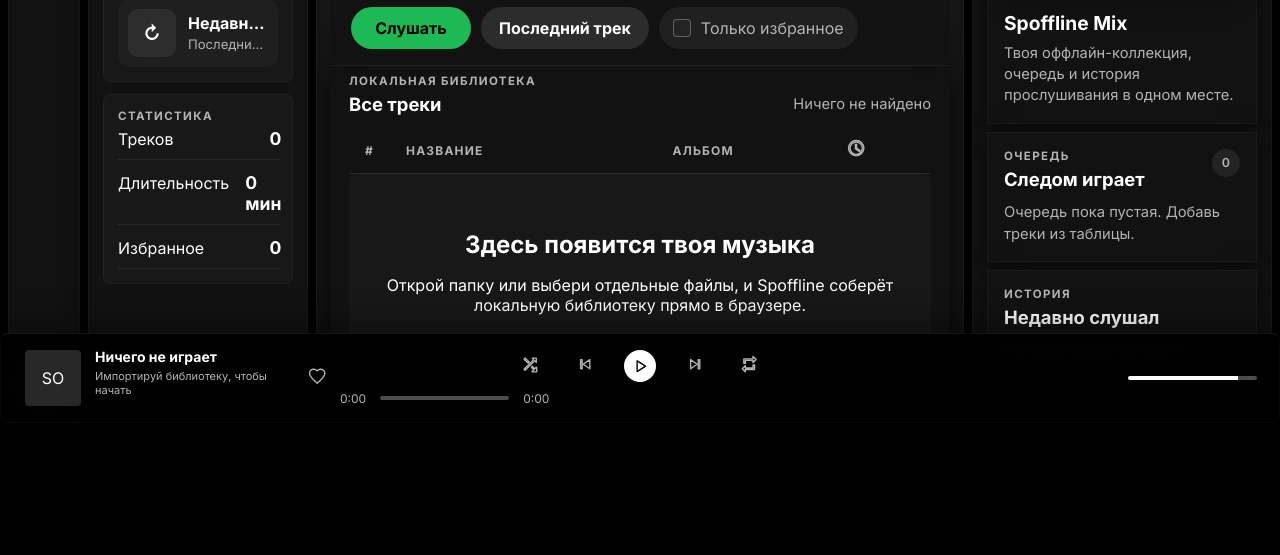
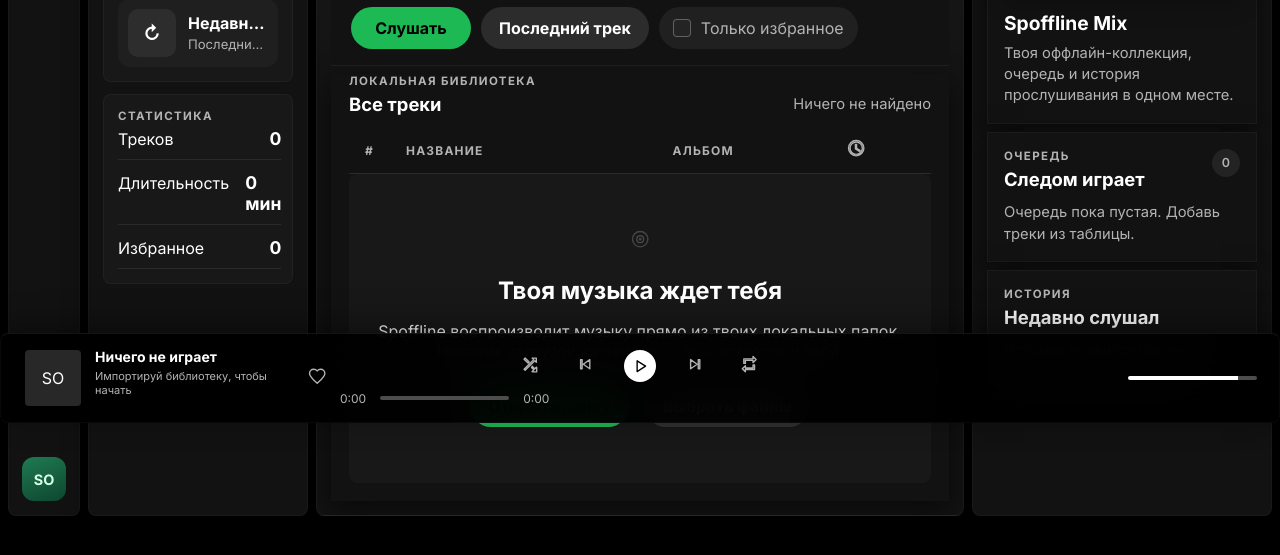
Before and after one commit to MrPauk335/Spoffline, a website: page public/index.html in a window 1280 px wide. Shown: the part 377-932 px from the top of the page. Before the commit the page ends 899 px from the top, so only its background shows below. Drawn offline with Linux system fonts and the light colour scheme.

Commit message:
UX: Interactive empty state with quick action buttons

```diff
--- a/public/app.js
+++ b/public/app.js
@@ -50,7 +50,9 @@
   volumeInput: document.querySelector("#volume-input"),
   toast: document.querySelector("#toast"),
   fallbackFolderInput: document.querySelector("#fallback-folder-input"),
-  fallbackFileInput: document.querySelector("#fallback-file-input")
+  fallbackFileInput: document.querySelector("#fallback-file-input"),
+  emptyAddFolderBtn: document.querySelector("#empty-add-folder-btn"),
+  emptyAddFilesBtn: document.querySelector("#empty-add-files-btn")
 };
 
 const state = loadState();
@@ -120,6 +122,10 @@
   dom.clearLibraryBtn.addEventListener("click", clearLibrary);
   dom.playRandomBtn.addEventListener("click", playRandomTrack);
   dom.resumeLastBtn.addEventListener("click", resumeLastTrack);
+
+  if (dom.emptyAddFolderBtn) dom.emptyAddFolderBtn.addEventListener("click", importFromFolder);
+  if (dom.emptyAddFilesBtn) dom.emptyAddFilesBtn.addEventListener("click", importFromFiles);
+
 
   dom.searchInput.addEventListener("input", () => {
     state.searchQuery = dom.searchInput.value.trim();
--- a/public/index.html
+++ b/public/index.html
@@ -223,11 +223,18 @@
           </table>
 
             <div id="empty-state" class="empty-state">
-              <h4>Здесь появится твоя музыка</h4>
+              <div class="empty-icon">
+                <svg viewBox="0 0 24 24" width="64" height="64" fill="currentColor" style="opacity: 0.2;"><path d="M12 2C6.48 2 2 6.48 2 12s4.48 10 10 10 10-4.48 10-10S17.52 2 12 2zm0 14.5c-2.49 0-4.5-2.01-4.5-4.5S9.51 7.5 12 7.5s4.5 2.01 4.5 4.5-2.01 4.5-4.5 4.5zm0-5.5c-.55 0-1 .45-1 1s.45 1 1 1 1-.45 1-1-.45-1-1-1z"/></svg>
+              </div>
+              <h4>Твоя музыка ждет тебя</h4>
               <p>
-                Открой папку или выбери отдельные файлы, и Spoffline соберёт
-                локальную библиотеку прямо в браузере.
+                Spoffline воспроизводит музыку прямо из твоих локальных папок.
+                Никаких загрузок на сервер — всё остается у тебя.
               </p>
+              <div class="empty-actions">
+                <button id="empty-add-folder-btn" class="btn btn-solid">Открыть папку</button>
+                <button id="empty-add-files-btn" class="btn btn-ghost">Выбрать файлы</button>
+              </div>
             </div>
           </div>
         </section>
--- a/public/styles.css
+++ b/public/styles.css
@@ -984,9 +984,20 @@
 }
 
 .empty-state h4 {
-  margin: 0 0 8px;
+  margin: 16px 0 8px;
   font-size: 1.5rem;
   font-family: var(--font-display);
+}
+
+.empty-actions {
+  display: flex;
+  justify-content: center;
+  gap: 16px;
+  margin-top: 24px;
+}
+
+.empty-icon {
+  margin-bottom: 24px;
 }
 
 .right-panel {
```
